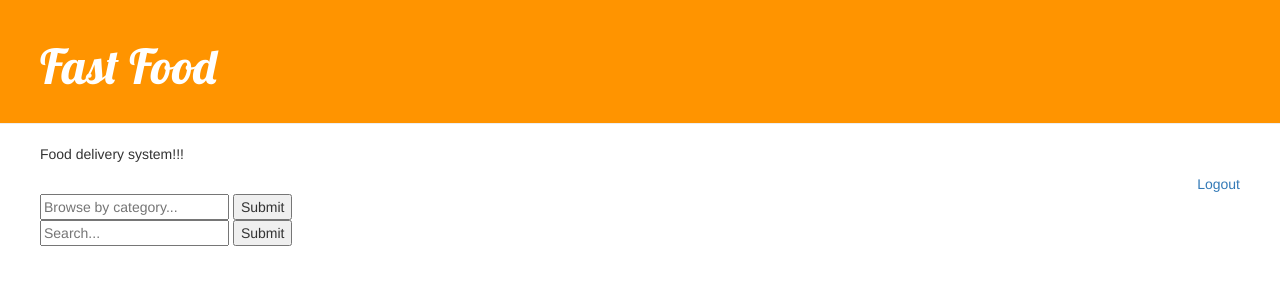
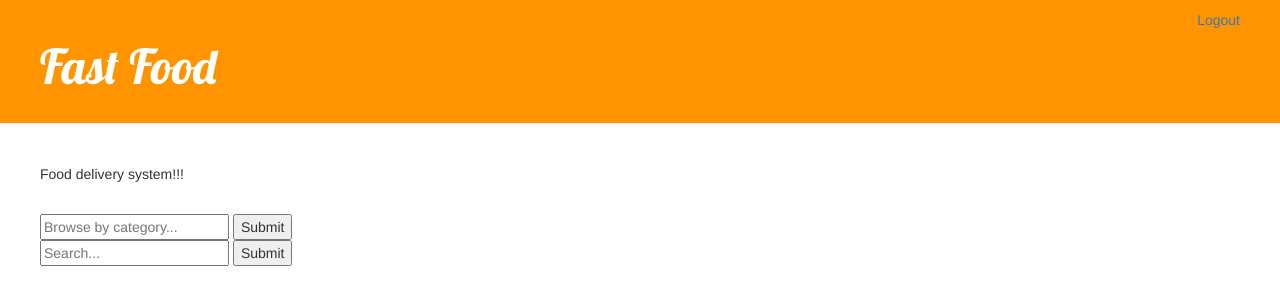
Before and after one commit to apurv1205/fastFood, a Django app: page /home/ in a window 1280 px wide. Shown: the top 305 px of the page. Run offline with Django 3.2, Linux system fonts and the light colour scheme; the visitor is signed in with stand-in values (Sample User, id 1); data that the repository does not hold is empty; some libraries are stand-ins or nearby versions.

Commit message:
chal gaya

```diff
--- a/foodSite/static/css/blog.css
+++ b/foodSite/static/css/blog.css
@@ -11,6 +11,7 @@
 }
 
 .content {
+    margin-top: 40px;
     margin-left: 40px;
     margin-right: 40px;
 }
@@ -47,5 +48,6 @@ h1, h2, h3, h4 {
 }
 a.right {
     position: absolute;
+    top: 10px;
     right: 40px;
 }
--- a/foodSite/templates/home.html
+++ b/foodSite/templates/home.html
@@ -1,8 +1,8 @@
 {% extends "base.html" %}
 {% block title %}Welcome {{user.first_name}}{% endblock %}
 {% block content %}
+    <a class="right" href="/logout/">Logout</a>
     <p>Food delivery system!!!</p>
-    <a class="right" href="/logout/">Logout</a>
 
 <table>
     <tr>
```
